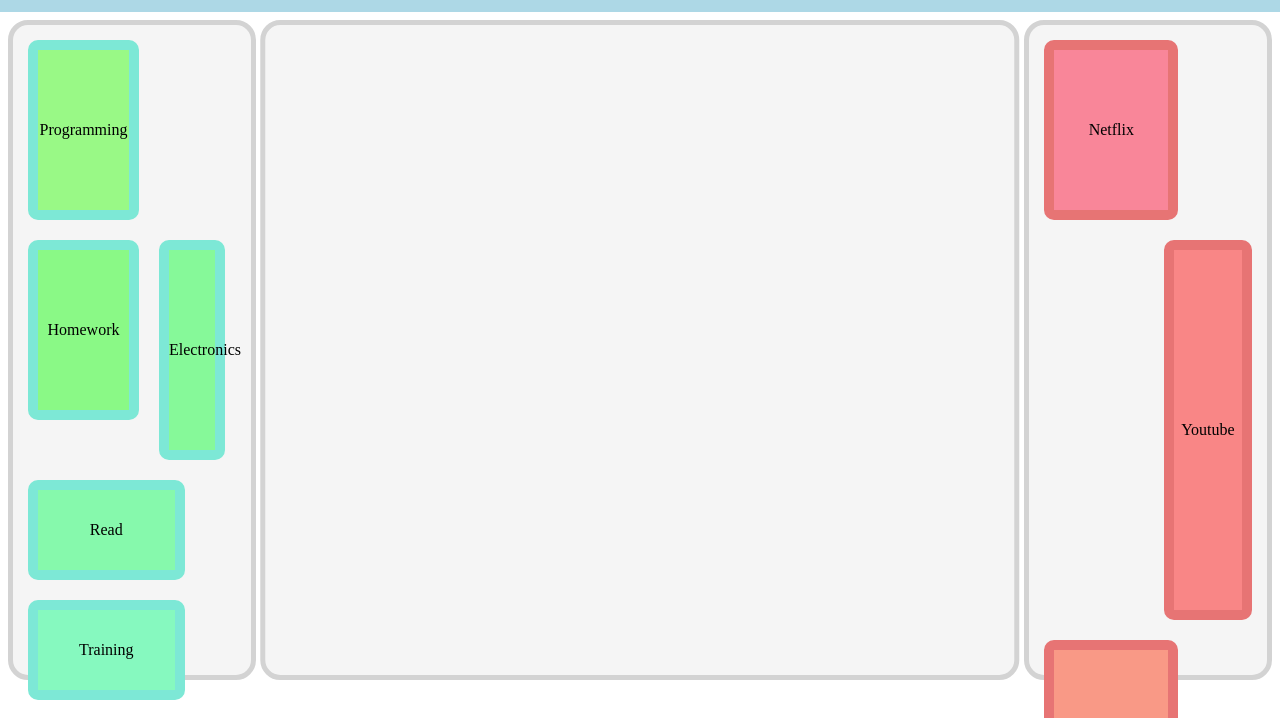
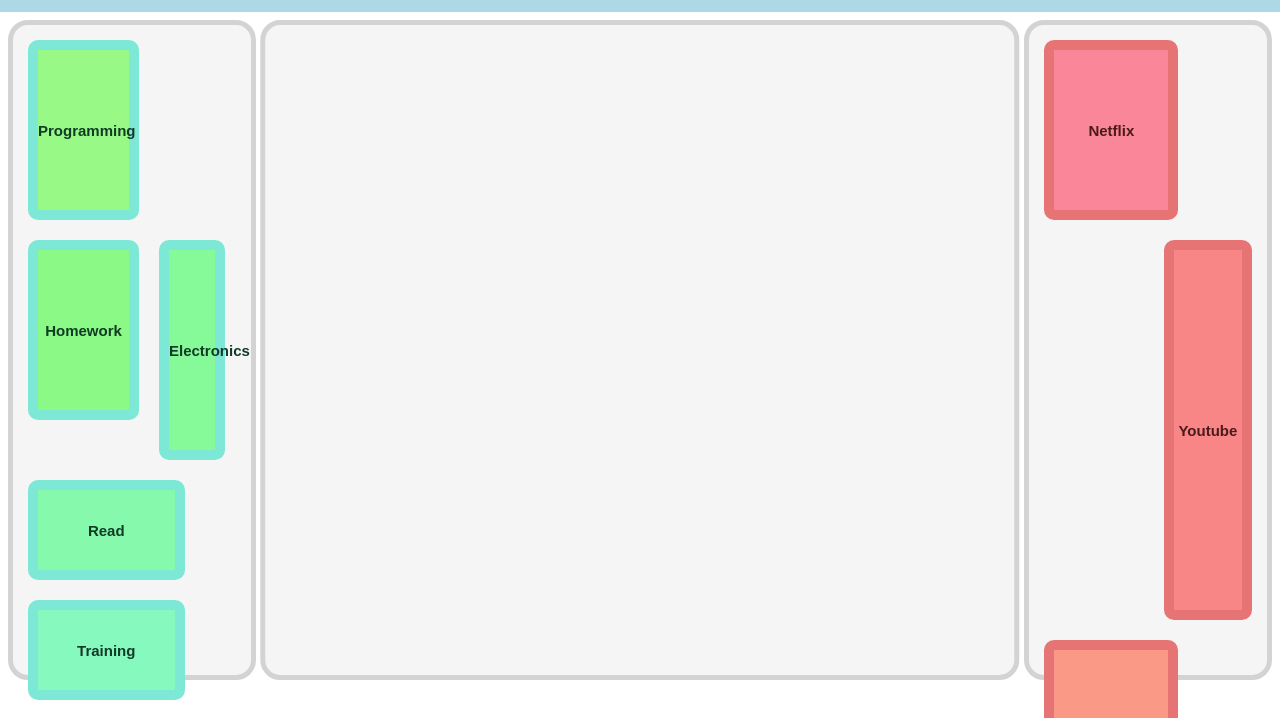
Before and after one commit to TheodorLindberg/Calender, a plain HTML site: page index.html in a window 1280 px wide. Shown: the part 52-770 px from the top of the page. Drawn offline with Linux system fonts and the light colour scheme.

Commit message:
Added font from google fonts and change font weight and size

```diff
--- a/css/calender-bubbleitem.css
+++ b/css/calender-bubbleitem.css
@@ -4,14 +4,19 @@
     margin: 10px;
     border-style: solid;
     border-width: 10px;
+    font-weight: 550;
+    font-size: 15px;
+    font-family: 'Oswald', sans-serif;
 }
 
 .bubbleitem-encourage {
     border-color: hsl(170, 70%, 70%);
+    color: hsl(150, 55%, 15%);
 }
 
 .bubbleitem-discourage {
     border-color: hsl(0, 70%, 68%);
+    color: hsl(0, 50%, 20%);
 }
 
 .programming {
```
